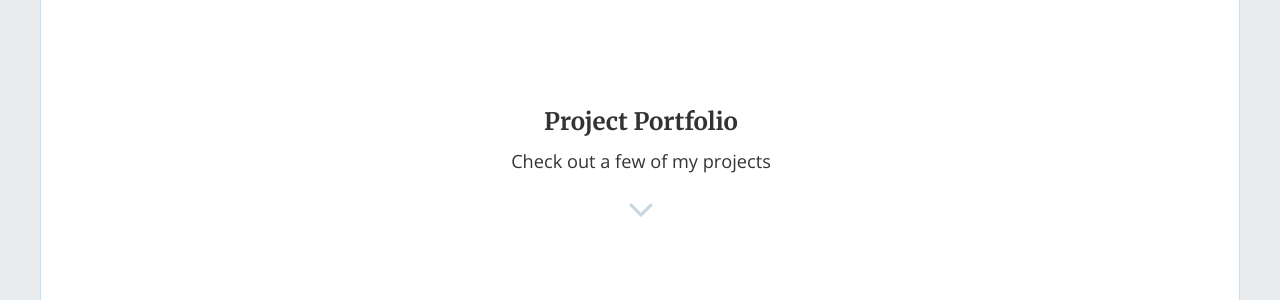
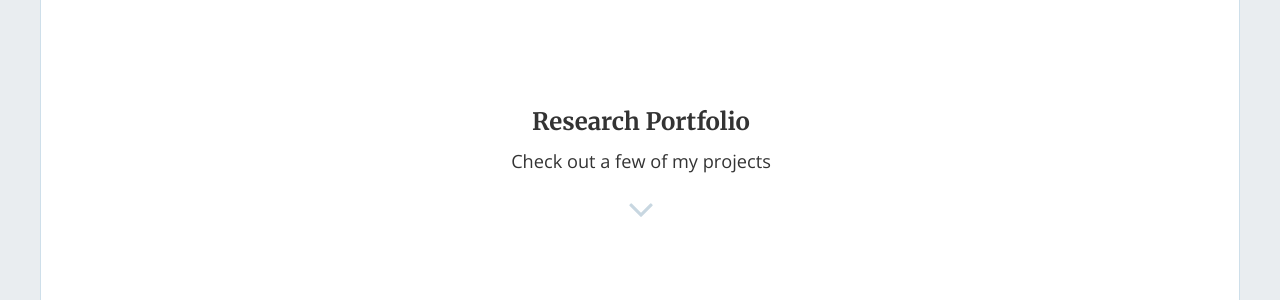
Before and after one commit to btcrabb/portfolio, a Jekyll site: the page built from docs/index.html, in a window 1280 px wide and 900 px high, scrolled down 373 px. Shown: the part 154-454 px from the top of the window. Built offline with Jekyll 4.4.1, drawn with Linux system fonts in a browser that asks for light colours; nearby versions of some CDN libraries.

Commit message:
Update home-hero.html

```diff
--- a/docs/_includes/home-hero.html
+++ b/docs/_includes/home-hero.html
@@ -50,7 +50,7 @@
       </div>
 
 
-      <h3 class="text-center">Project Portfolio</h3>
+      <h3 class="text-center">Research Portfolio</h3>
       <p class="text-center">
         Check out a few of my projects
       </p>
```
